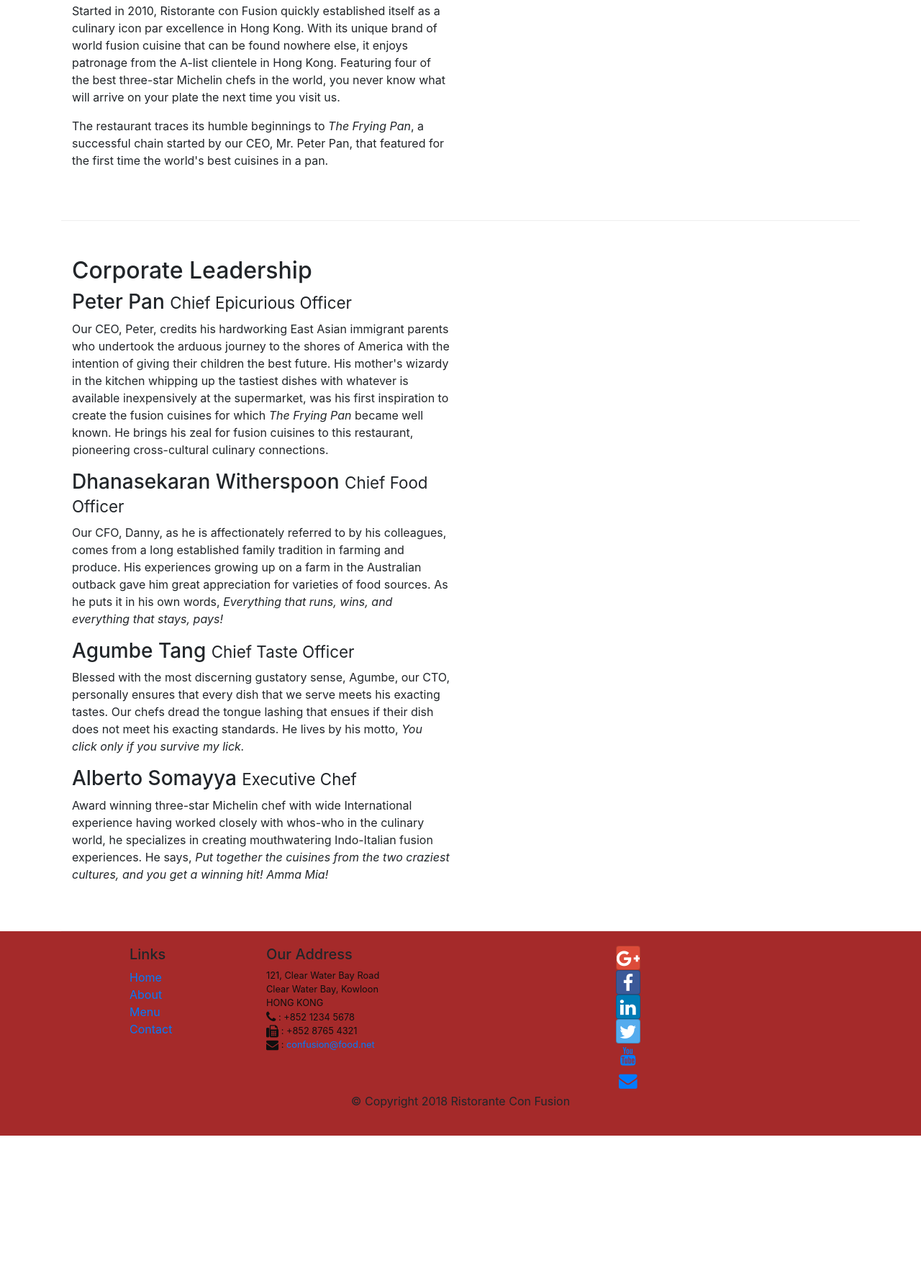
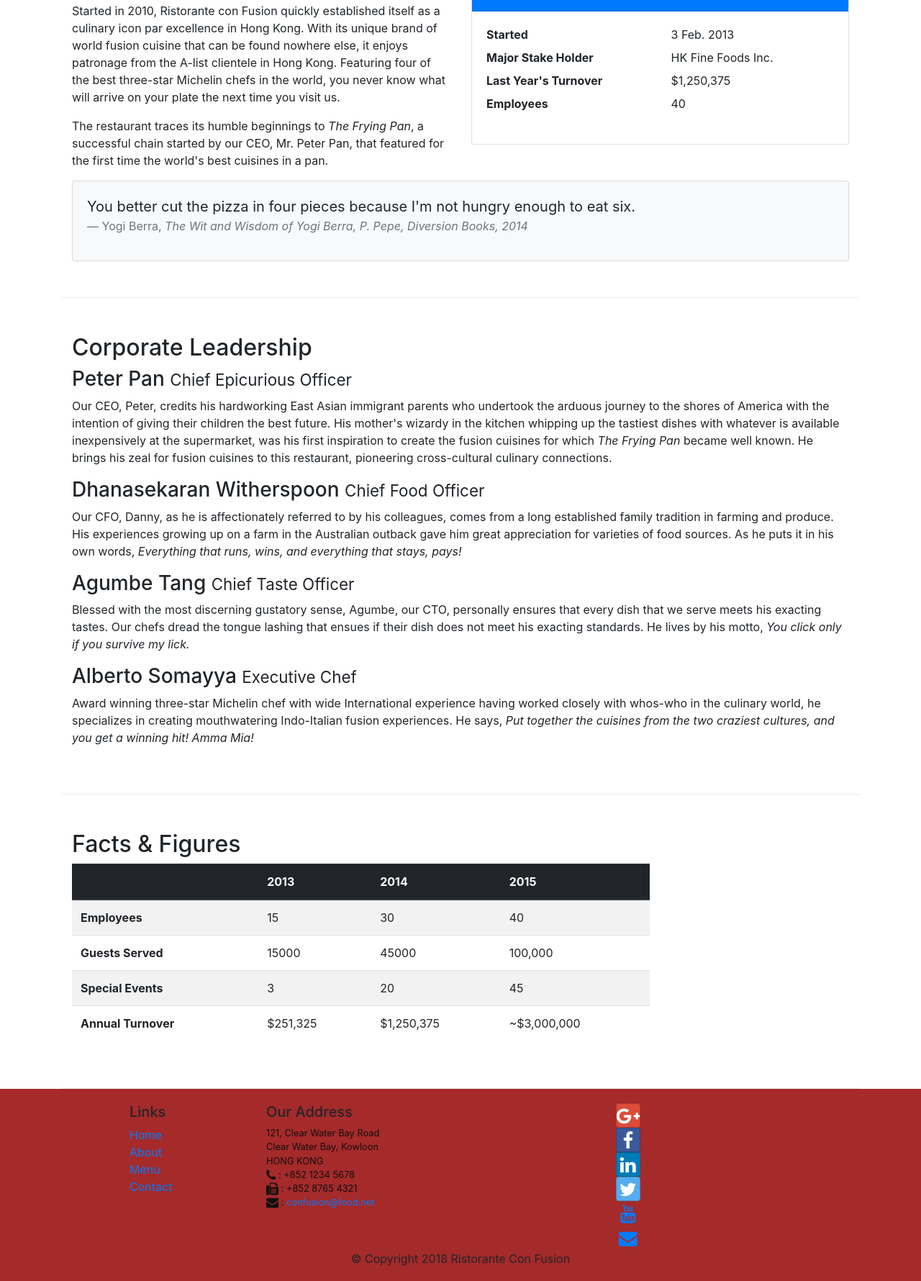
Before and after one commit to meghabothe996/fswd, a website: page aboutus.html in a window 1280 px wide. Shown: the part 558-2338 px from the top of the page at 72% size. Before the commit the page ends 2136 px from the top, so only its background shows below. Drawn offline with nearby package versions, Linux system fonts and the light colour scheme.

Commit message:
tables and cards

```diff
--- a/aboutus.html
+++ b/aboutus.html
@@ -22,7 +22,7 @@
             <button class="navbar-toggler" type="button" data-toggle="collapse" data-target="#Navbar">
                 <span class="navbar-toggler-icon"></span>
             </button>
-            <a class="navbar-brand" href="#">Ristorante Con Fusion</a>
+            <a class="navbar-brand mr-auto" href="#">Ristorante Con Fusion</a>
             <div class="collapse navbar-collapse" id="Navbar">
                 <ul class="navbar-nav mr-auto">
                     <li class="nav-item active"><a class="nav-link" href="./index.html"><span class="fa fa-home fa-lg"></span> Home</a></li>
@@ -72,38 +72,110 @@
                 <p>The restaurant traces its humble beginnings to <em>The Frying Pan</em>, a successful chain started by
                     our CEO, Mr. Peter Pan, that featured for the first time the world's best cuisines in a pan.</p>
             </div>
-            <div>
+            <div class="col-12 col-sm-6">
+                <div class="card">
+                    <h3 class="card-header bg-primary text-white">Facts At a Glance</h3>
+                    <div class="card-body">
+                        <dl class="row">
+                            <dt class="col-6">Started</dt>
+                            <dd class="col-6">3 Feb. 2013</dd>
+                            <dt class="col-6">Major Stake Holder</dt>
+                            <dd class="col-6">HK Fine Foods Inc.</dd>
+                            <dt class="col-6">Last Year's Turnover</dt>
+                            <dd class="col-6">$1,250,375</dd>
+                            <dt class="col-6">Employees</dt>
+                            <dd class="col-6">40</dd>
+                        </dl>
+                    </div>
+                </div>
+            </div>
+            <div class="col-12">
+                <div class="card card-body bg-light">
+                    <blockquote class="blockquote">
+                        <p class="mb-0">You better cut the pizza in four pieces because
+                            I'm not hungry enough to eat six.</p>
+                        <footer class="blockquote-footer">Yogi Berra,
+                            <cite title="Source Title">The Wit and Wisdom of Yogi Berra,
+                            P. Pepe, Diversion Books, 2014</cite>
+                        </footer>
+                    </blockquote>
+                </div>
             </div>
         </div>
 
 
         <div class="row row-content">
-            <div class="col-sm-6">
+            <div class="col-12">
                 <h2>Corporate Leadership</h2>
                 <h3>Peter Pan <small>Chief Epicurious Officer</small></h3>
-                <p>Our CEO, Peter, credits his hardworking East Asian immigrant parents who undertook the arduous
+                <p class="d-none d-sm-block">Our CEO, Peter, credits his hardworking East Asian immigrant parents who undertook the arduous
                     journey to the shores of America with the intention of giving their children the best future. His
                     mother's wizardy in the kitchen whipping up the tastiest dishes with whatever is available
                     inexpensively at the supermarket, was his first inspiration to create the fusion cuisines for which
                     <em>The Frying Pan</em> became well known. He brings his zeal for fusion cuisines to this
                     restaurant, pioneering cross-cultural culinary connections.</p>
                 <h3>Dhanasekaran Witherspoon <small>Chief Food Officer</small></h3>
-                <p>Our CFO, Danny, as he is affectionately referred to by his colleagues, comes from a long established
+                <p class="d-none d-sm-block">Our CFO, Danny, as he is affectionately referred to by his colleagues, comes from a long established
                     family tradition in farming and produce. His experiences growing up on a farm in the Australian
                     outback gave him great appreciation for varieties of food sources. As he puts it in his own words,
                     <em>Everything that runs, wins, and everything that stays, pays!</em></p>
                 <h3>Agumbe Tang <small>Chief Taste Officer</small></h3>
-                <p>Blessed with the most discerning gustatory sense, Agumbe, our CTO, personally ensures that every dish
+                <p class="d-none d-sm-block">Blessed with the most discerning gustatory sense, Agumbe, our CTO, personally ensures that every dish
                     that we serve meets his exacting tastes. Our chefs dread the tongue lashing that ensues if their
                     dish does not meet his exacting standards. He lives by his motto, <em>You click only if you survive
                         my lick.</em></p>
                 <h3>Alberto Somayya <small>Executive Chef</small></h3>
-                <p>Award winning three-star Michelin chef with wide International experience having worked closely with
+                <p class="d-none d-sm-block">Award winning three-star Michelin chef with wide International experience having worked closely with
                     whos-who in the culinary world, he specializes in creating mouthwatering Indo-Italian fusion
                     experiences. He says, <em>Put together the cuisines from the two craziest cultures, and you get a
                         winning hit! Amma Mia!</em></p>
             </div>
         </div>
+        <div class="row row-content">
+            <div class="col-12 col-sm-9">
+                <h2>Facts &amp; Figures</h2>
+                <div class="table-responsive">
+                    <table class="table table-striped">
+                        <thead class="thead-dark">
+                            <tr>
+                                <th>&nbsp;</th>
+                                <th>2013</th>
+                                <th>2014</th>
+                                <th>2015</th>
+                            </tr>
+                        </thead>
+                        <tbody>
+                            <tr>
+                                <th>Employees</th>
+                                <td>15</td>
+                                <td>30</td>
+                                <td>40</td>
+                            </tr>
+                            <tr>
+                                <th>Guests Served</th>
+                                <td>15000</td>
+                                <td>45000</td>
+                                <td>100,000</td>
+                            </tr>
+                            <tr>
+                                <th>Special Events</th>
+                                <td>3</td>
+                                <td>20</td>
+                                <td>45</td>
+                            </tr>
+                            <tr>
+                                <th>Annual Turnover</th>
+                                <td>$251,325</td>
+                                <td>$1,250,375</td>
+                                <td>~$3,000,000</td>
+                            </tr>
+                        </tbody>
+                    </table>
+                </div>
+            </div>
+             <div class="col-12 col-sm-3">
+            </div>
+       </div>
 
     </div>
 
```
